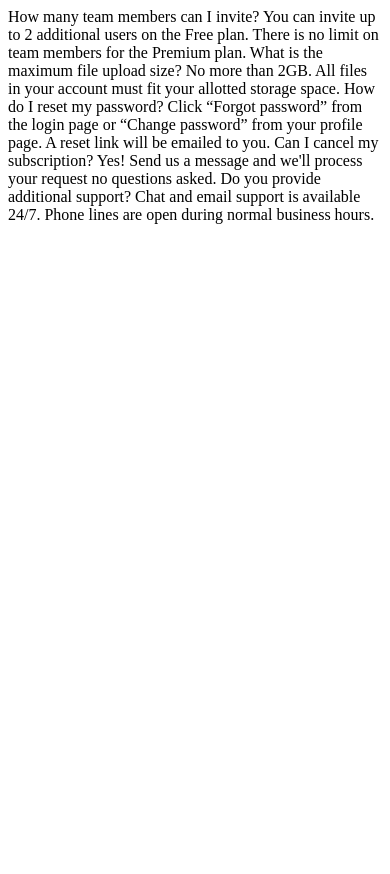
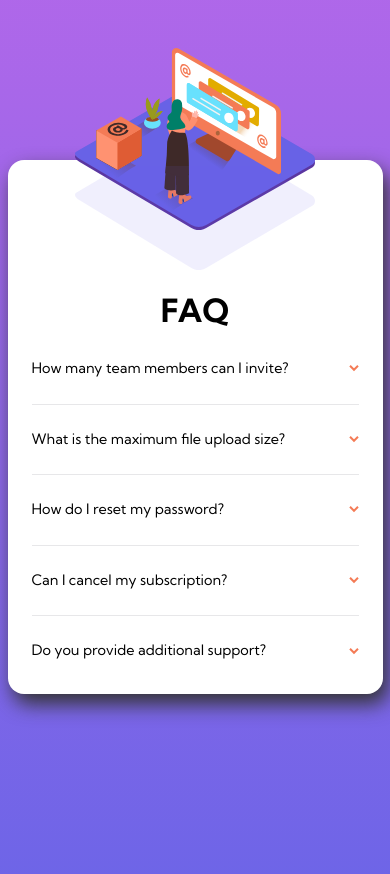
Before and after one commit to sjarvis/frontendmentor-accordion, a plain HTML site: page index.html in a window 390 px wide. Before the commit the page ends 844 px from the top, so only its background shows below. Drawn offline with Linux system fonts and the light colour scheme.

Commit message:
first big updates - mobile design done

```diff
--- a/index.html
+++ b/index.html
@@ -14,22 +14,142 @@
 
 		<link rel="stylesheet" href="styles.css" />
 
+		<link rel="preconnect" href="https://fonts.googleapis.com" />
+		<link rel="preconnect" href="https://fonts.gstatic.com" crossorigin />
+		<link
+			href="https://fonts.googleapis.com/css2?family=Kumbh+Sans:wght@400;700;800&display=swap"
+			rel="stylesheet"
+		/>
+
 		<title>Frontend Mentor | FAQ Accordion Card</title>
 	</head>
 	<body>
 		<header></header>
 
-		<main class="accordion">
-			How many team members can I invite? You can invite up to 2
-			additional users on the Free plan. There is no limit on team members
-			for the Premium plan. What is the maximum file upload size? No more
-			than 2GB. All files in your account must fit your allotted storage
-			space. How do I reset my password? Click “Forgot password” from the
-			login page or “Change password” from your profile page. A reset link
-			will be emailed to you. Can I cancel my subscription? Yes! Send us a
-			message and we'll process your request no questions asked. Do you
-			provide additional support? Chat and email support is available
-			24/7. Phone lines are open during normal business hours.
-		</main>
+		<div class="container">
+			<div class="image">
+				<div class="image__top">
+					<img
+						src="./images/illustration-woman-online-mobile.svg"
+						alt=""
+					/>
+				</div>
+				<div class="image__background">
+					<img src="./images/bg-pattern-mobile.svg" alt="" />
+				</div>
+			</div>
+			<!-- image -->
+			<main>
+				<h1>FAQ</h1>
+
+				<div class="question">
+					<h2>How many team members can I invite?</h2>
+					<svg
+						width="10"
+						height="7"
+						xmlns="http://www.w3.org/2000/svg"
+					>
+						<path
+							d="M1 .799l4 4 4-4"
+							stroke="#F47B56"
+							stroke-width="2"
+							fill="none"
+							fill-rule="evenodd"
+						/>
+					</svg>
+				</div>
+				<p class="answer">
+					You can invite up to 2 additional users on the Free plan.
+					There is no limit on team members for the Premium plan.
+				</p>
+
+				<div class="question">
+					<h2>What is the maximum file upload size?</h2>
+					<svg
+						width="10"
+						height="7"
+						xmlns="http://www.w3.org/2000/svg"
+					>
+						<path
+							d="M1 .799l4 4 4-4"
+							stroke="#F47B56"
+							stroke-width="2"
+							fill="none"
+							fill-rule="evenodd"
+						/>
+					</svg>
+				</div>
+				<p class="answer">
+					No more than 2GB. All files in your account must fit your
+					allotted storage space.
+				</p>
+
+				<div class="question">
+					<h2>How do I reset my password?</h2>
+					<svg
+						width="10"
+						height="7"
+						xmlns="http://www.w3.org/2000/svg"
+					>
+						<path
+							d="M1 .799l4 4 4-4"
+							stroke="#F47B56"
+							stroke-width="2"
+							fill="none"
+							fill-rule="evenodd"
+						/>
+					</svg>
+				</div>
+				<p class="answer">
+					Click “Forgot password” from the login page or “Change
+					password” from your profile page. A reset link will be
+					emailed to you.
+				</p>
+
+				<div class="question">
+					<h2>Can I cancel my subscription?</h2>
+					<svg
+						width="10"
+						height="7"
+						xmlns="http://www.w3.org/2000/svg"
+					>
+						<path
+							d="M1 .799l4 4 4-4"
+							stroke="#F47B56"
+							stroke-width="2"
+							fill="none"
+							fill-rule="evenodd"
+						/>
+					</svg>
+				</div>
+
+				<p class="answer">
+					Yes! Send us a message and we'll process your request no
+					questions asked.
+				</p>
+				<div class="question">
+					<h2>Do you provide additional support?</h2>
+					<svg
+						width="10"
+						height="7"
+						xmlns="http://www.w3.org/2000/svg"
+					>
+						<path
+							d="M1 .799l4 4 4-4"
+							stroke="#F47B56"
+							stroke-width="2"
+							fill="none"
+							fill-rule="evenodd"
+						/>
+					</svg>
+				</div>
+
+				<p class="answer">
+					Chat and email support is available 24/7. Phone lines are
+					open during normal business hours.
+				</p>
+			</main>
+		</div>
+		<!-- container-->
 	</body>
 </html>
--- a/styles.css
+++ b/styles.css
@@ -1,41 +1,185 @@
-/*
+/* RESET */
+*,
+*::before,
+*::after {
+     box-sizing: border-box;
+}
 
-## Colors
-### Primary
-#### Text
+* {
+     margin: 0;
+}
 
---clr-dark-blue: hsl(238, 29%, 16%);
---clr-soft-red: hsl(14, 88%, 65%);
+body {
+     font-family: var(--ff-body);
+     line-height: 1.5;
+     -webkit-font-smoothing: antialiased;
+}
+
+img,
+picture,
+video,
+canvas,
+svg {
+     display: block;
+     max-width: 100%;
+}
+
+input,
+button,
+textarea,
+select {
+     font: inherit;
+}
 
 
-#### Gradient Background gradient:
---clr-soft-violet: hsl(273, 75%, 66%);
---clr-soft-blue: hsl(240, 73%, 65%) ;
+p,
+h1,
+h2,
+h3,
+h4,
+h5,
+h6 {
+     overflow-wrap: break-word;
+}
+
+
+/* -- COLORS ---------------------------- */
+:root {
+
+     --clr-dark-blue: hsl(238, 29%, 16%);
+     --clr-soft-red: hsl(14, 88%, 65%);
+
+     --clr-soft-violet: hsl(273, 75%, 66%);
+     --clr-soft-blue: hsl(240, 73%, 65%);
+
+     --bg: linear-gradient(to right, var(--color-soft-violet), var(--clr-soft-blue));
+
+
+     --clr-v-dark-greyblue: hsl(237, 12%, 33%);
+     --clr-dark-greyblue: hsl(240, 6%, 50%);
+     --clr-lt-grayish-blue: hsl(240, 5%, 91%);
+
+     --ff-body: "Kumbh Sans", sans-serif;
+
+     --fw-400: 400;
+     --fw-700: 700;
+     --fw-800: 800;
+
+     --fs-900: 9rem;
+     --fs-800: 8rem;
+     --fs-700: 4rem;
+     --fs-600: 3rem;
+     --fs-500: 2rem;
+     --fs-400: 1.1rem;
+     --fs-200: .9rem;
+}
 
 
 
 
 
-### Neutral
-#### Text
-
-
---clr-v-dark-greyblue: hsl(237, 12%, 33%);
---clr-dark-greyblue: hsl(240, 6%, 50%);
-
-
-#### Dividers
-
---clr-lt-grayish-blue: hsl(240, 5%, 91%);
+/* -- MAIN STYLES ---------------------------- */
 
 
 
---ff-body: "Kumbh Sans", sans-serif;
+body {
+     /* display: flex;
+     justify-content: center; */
+     --bg-default: linear-gradient(0deg, var(--clr-soft-blue), var(--clr-soft-violet));
+     background: var(--bg, var(--bg-default));
+     background-repeat: no-repeat;
+     height: 100dvh;
+     width: 100dvw;
+}
 
---fs-400: 400;
---fs-700: 700;
+.container {
+     display: flex;
+     flex-direction: column;
+
+     width: 375px;
+     margin: 10rem auto;
+     background-color: white;
+     border-radius: 1rem;
+     box-shadow: 5px 10px 20px #333;
+}
+
+
+/* top image ----------------------------------- */
+.image {
+     max-width: 100%;
+     margin: 0 auto;
+}
+
+.image__top {
+     max-width: 100%;
+     margin: 0 auto;
+     margin-top: -7rem;
+}
+
+.image__background {
+     max-width: 100%;
+     margin: 0 auto;
+     margin-top: -4rem;
+}
+
+.image__background img {
+     width: 100%;
+}
 
 
 
 
-*/
+/* MAIN -------------------------- */
+
+
+main {
+     padding: 1rem 1.5rem 2rem;
+     /* border: 2px solid yellow; */
+}
+
+
+h1 {
+     font-family: var(--ff-body);
+     font-size: var(--fs-500);
+     font-weight: var(--fw-700);
+     text-align: center;
+}
+
+
+div.question {
+     display: flex;
+     flex-direction: row;
+     align-items: center;
+     justify-content: space-between;
+     margin-top: 1.5rem;
+     padding-top: 1.5rem;
+     border-top: 1px solid var(--clr-lt-grayish-blue);
+}
+
+div.question:first-of-type {
+     border-top: none;
+     padding-top: 0;
+}
+
+.question h2 {
+     display: block;
+     font-weight: var(--fw-400);
+     font-size: var(--fs-200);
+}
+
+
+svg {
+     cursor: pointer;
+}
+
+
+
+p.answer {
+     font-size: var(--fs-200);
+     font-weight: 400;
+     line-height: 1.125rem;
+     margin: 0.5rem 2rem auto 1.5rem;
+     color: var(--clr-dark-greyblue);
+     display: none;
+
+}
```
Also changed, not shown: images/bg-pattern-desktop.svg (added), images/bg-pattern-mobile.svg (added), images/icon-arrow-down.svg (added), images/illustration-box-desktop.svg (added), images/illustration-woman-online-desktop.svg (added), images/illustration-woman-online-mobile.svg (added).
